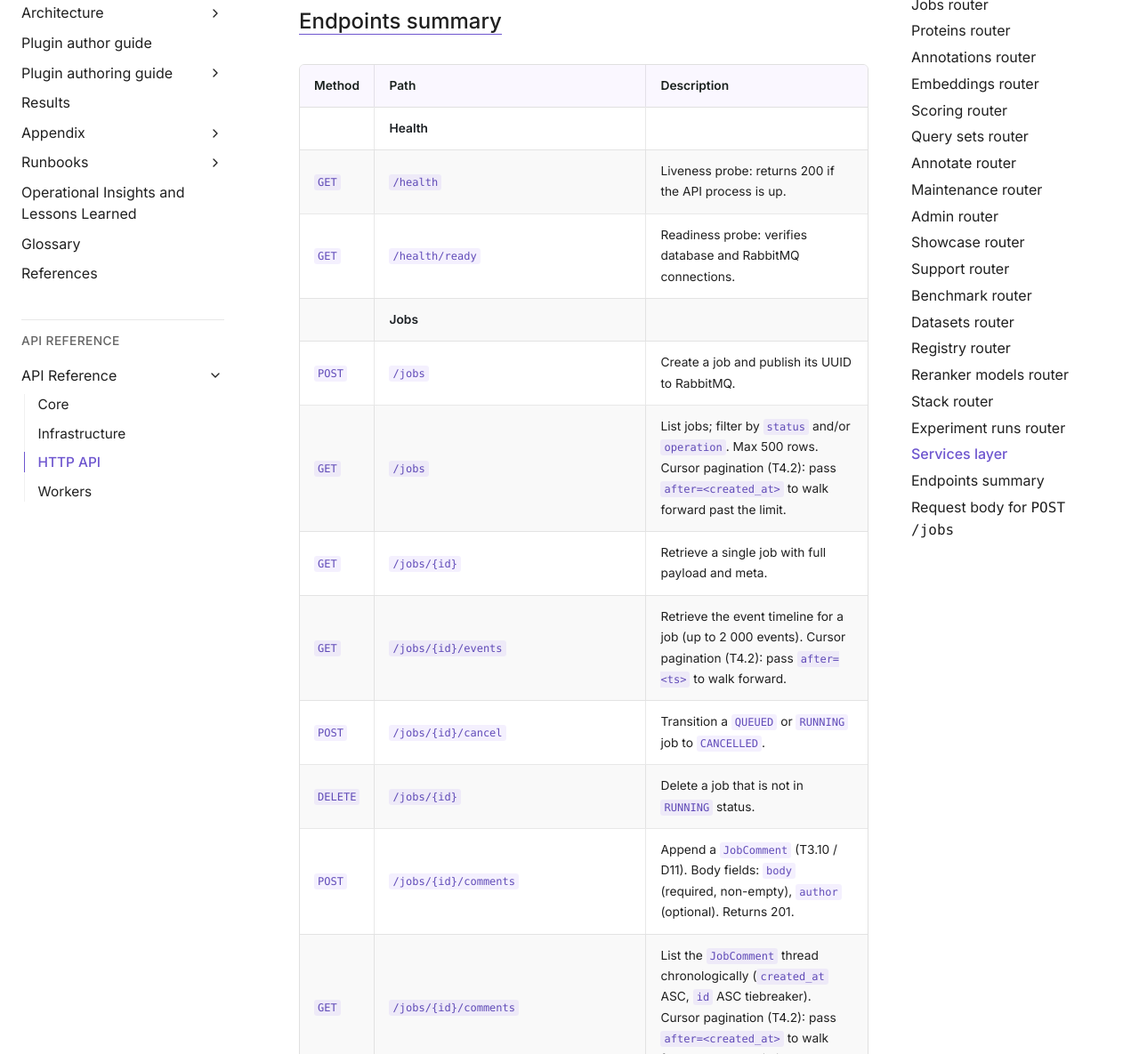
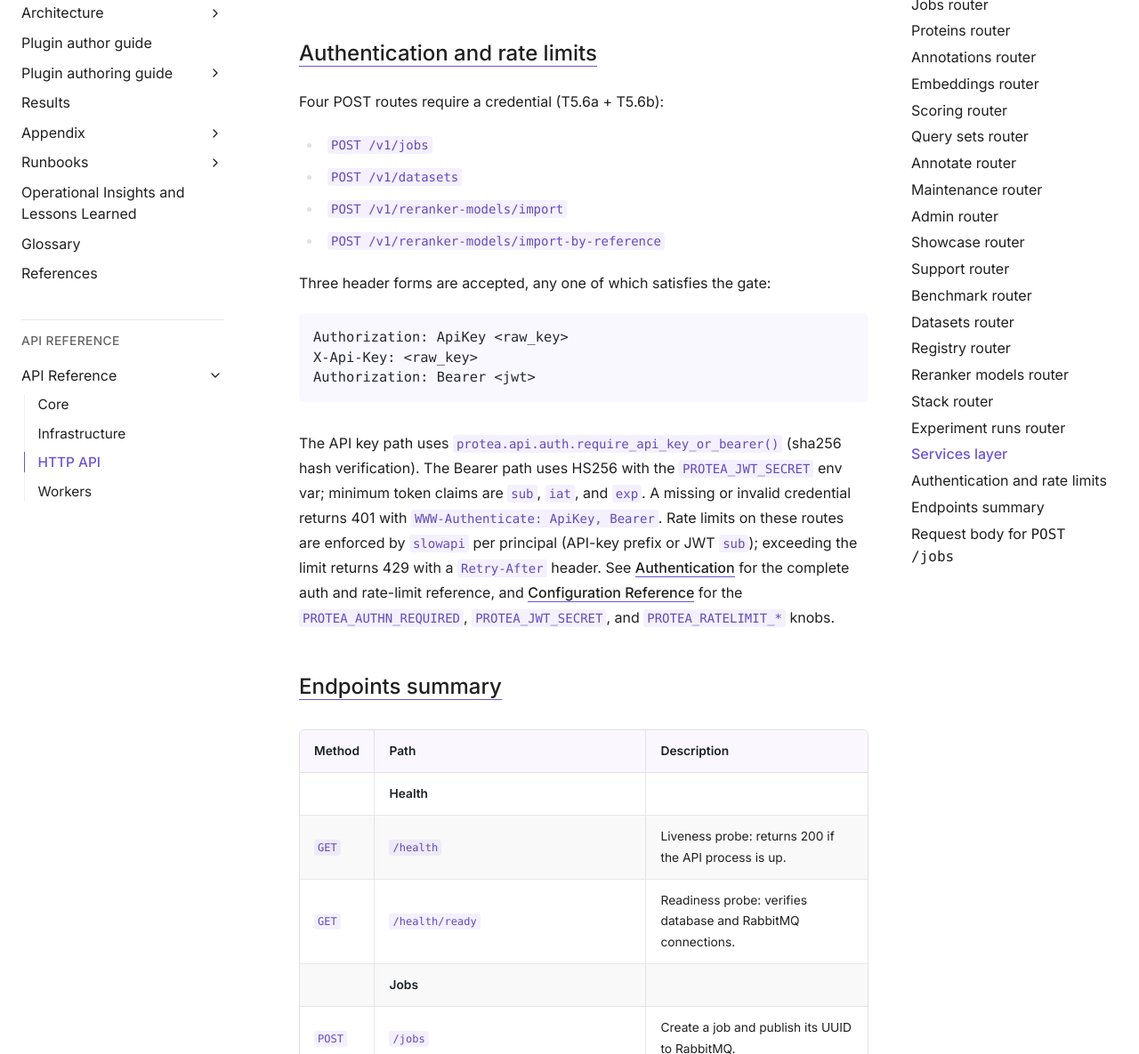
Before and after one commit to frapercan/PROTEA, a Sphinx documentation site: the page built from docs/source/reference/api.rst, in a window 1280 px wide and 1400 px high, scrolled down 10709 px, cut to the strip 215-1400 px from the top of the window. Shown: the whole strip at 89% size. Built offline with Sphinx 7.4.7, drawn with Linux system fonts in a browser that asks for light colours; some of the changed text lies outside the part shown.

Commit message:
docs(DS.3): sync auth docs with T5.6b Bearer JWT + slowapi (post PR #303)
Update four docs pages to reflect that Bearer JWT and slowapi rate
limiting (T5.6b) shipped in PR #303 and are now active.

- docs/source/architecture/auth.rst: correct the ASCII diagram so the
  rate-limiter and auth-gate boxes show "(active)" instead of
  "(pending)"; update the dependency name to
  require_api_key_or_bearer; fix the open-GET footnote to reference
  T5.6c rather than the already-delivered T5.6b.
- docs/source/architecture/system_overview.rst: mark Bearer JWT and
  slowapi as active (was "pending") in the four-layer diagram.
- docs/source/appendix/configuration.rst: add PROTEA_AUTHN_REQUIRED,
  PROTEA_JWT_SECRET, PROTEA_RATELIMIT_JOBS, PROTEA_RATELIMIT_DATASETS,
  and PROTEA_RATELIMIT_API_KEYS to the environment-variable reference.
- docs/source/reference/api.rst: add an "Authentication and rate
  limits" section that names the four protected POST routes, the three
  accepted header forms, and cross-links to architecture/auth and
  appendix/configuration.

Sphinx build: 80 warnings (baseline unchanged).

```diff
--- a/docs/source/architecture/system_overview.rst
+++ b/docs/source/architecture/system_overview.rst
@@ -47,8 +47,8 @@ PROTEA is structured in four horizontal layers with strict downward dependency:
    │  API LAYER                                                               │
    │  FastAPI   /v1/jobs   /v1/datasets   /v1/reranker-models                 │
    │  /v1/scoring   /v1/auth   /v1/stack   + 11 more routers (17 total)       │
-   │  Auth gate: ApiKey header (T5.6a) · Bearer JWT (T5.6b, pending)          │
-   │  Rate limiting: slowapi (T5.6b, pending)                                 │
+   │  Auth gate: ApiKey header (T5.6a) · Bearer JWT (T5.6b, active)           │
+   │  Rate limiting: slowapi per-principal (T5.6b, active)                    │
    └──────────────────────────────────────┬──────────────────────────────────┘
                                           │  publishes job UUID to queue
    ┌──────────────────────────────────────▼──────────────────────────────────┐
--- a/docs/source/reference/api.rst
+++ b/docs/source/reference/api.rst
@@ -407,6 +407,36 @@ exercised from CLI tools or batch scripts without importing FastAPI.
    :members:
    :undoc-members:
    :show-inheritance:
+
+Authentication and rate limits
+------------------------------
+
+Four POST routes require a credential (T5.6a + T5.6b):
+
+* ``POST /v1/jobs``
+* ``POST /v1/datasets``
+* ``POST /v1/reranker-models/import``
+* ``POST /v1/reranker-models/import-by-reference``
+
+Three header forms are accepted, any one of which satisfies the gate:
+
+.. code-block:: text
+
+   Authorization: ApiKey <raw_key>
+   X-Api-Key: <raw_key>
+   Authorization: Bearer <jwt>
+
+The API key path uses :func:`protea.api.auth.require_api_key_or_bearer`
+(sha256 hash verification). The Bearer path uses HS256 with the
+``PROTEA_JWT_SECRET`` env var; minimum token claims are ``sub``,
+``iat``, and ``exp``. A missing or invalid credential returns 401 with
+``WWW-Authenticate: ApiKey, Bearer``. Rate limits on these routes are
+enforced by ``slowapi`` per principal (API-key prefix or JWT ``sub``);
+exceeding the limit returns 429 with a ``Retry-After`` header.
+See :doc:`/architecture/auth` for the complete auth and rate-limit
+reference, and :doc:`/appendix/configuration` for the
+``PROTEA_AUTHN_REQUIRED``, ``PROTEA_JWT_SECRET``, and
+``PROTEA_RATELIMIT_*`` knobs.
 
 Endpoints summary
 -----------------
```
Also changed, not shown: docs/source/appendix/configuration.rst (+20 -0 lines), docs/source/architecture/auth.rst (+9 -8 lines).
